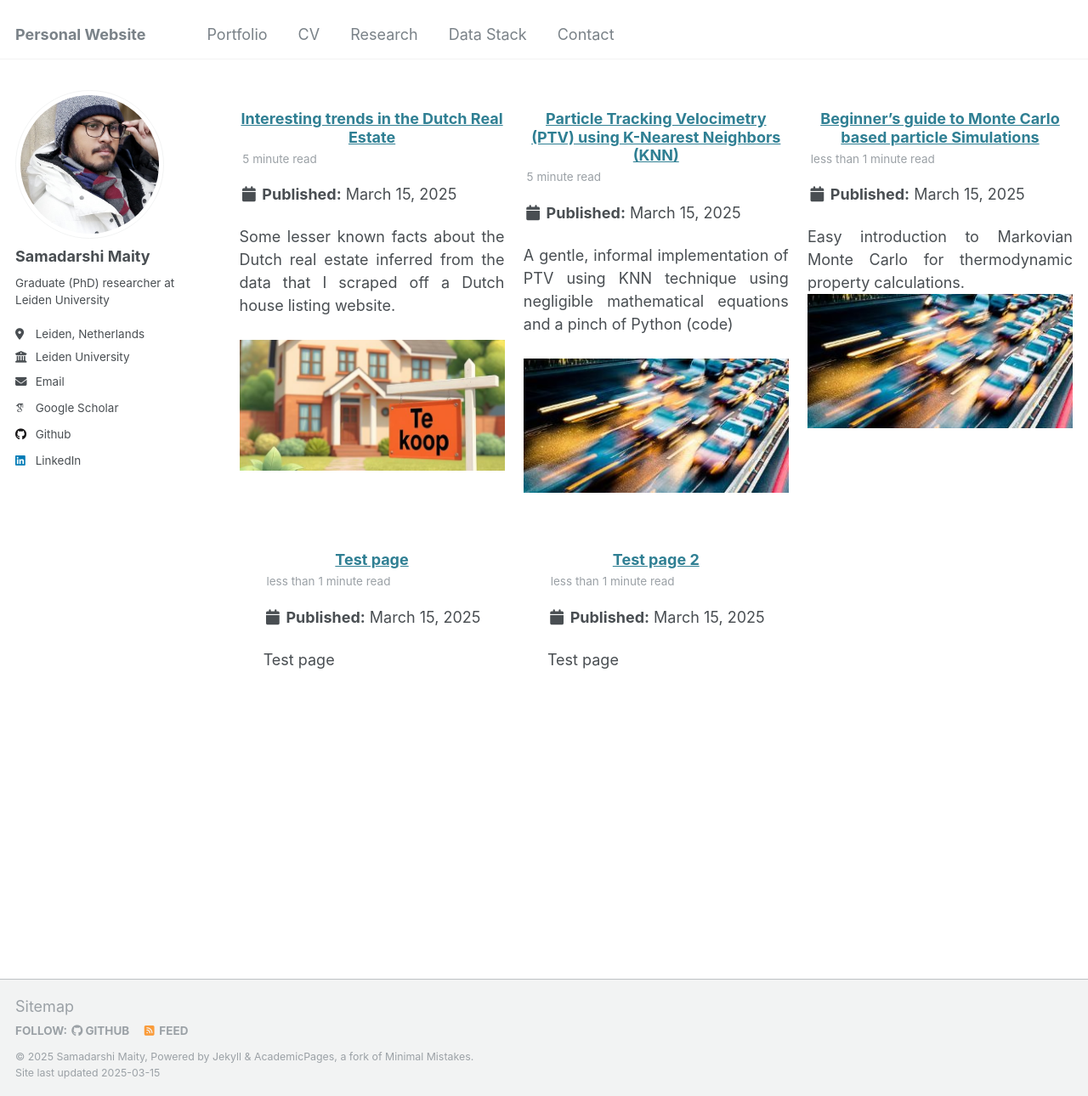
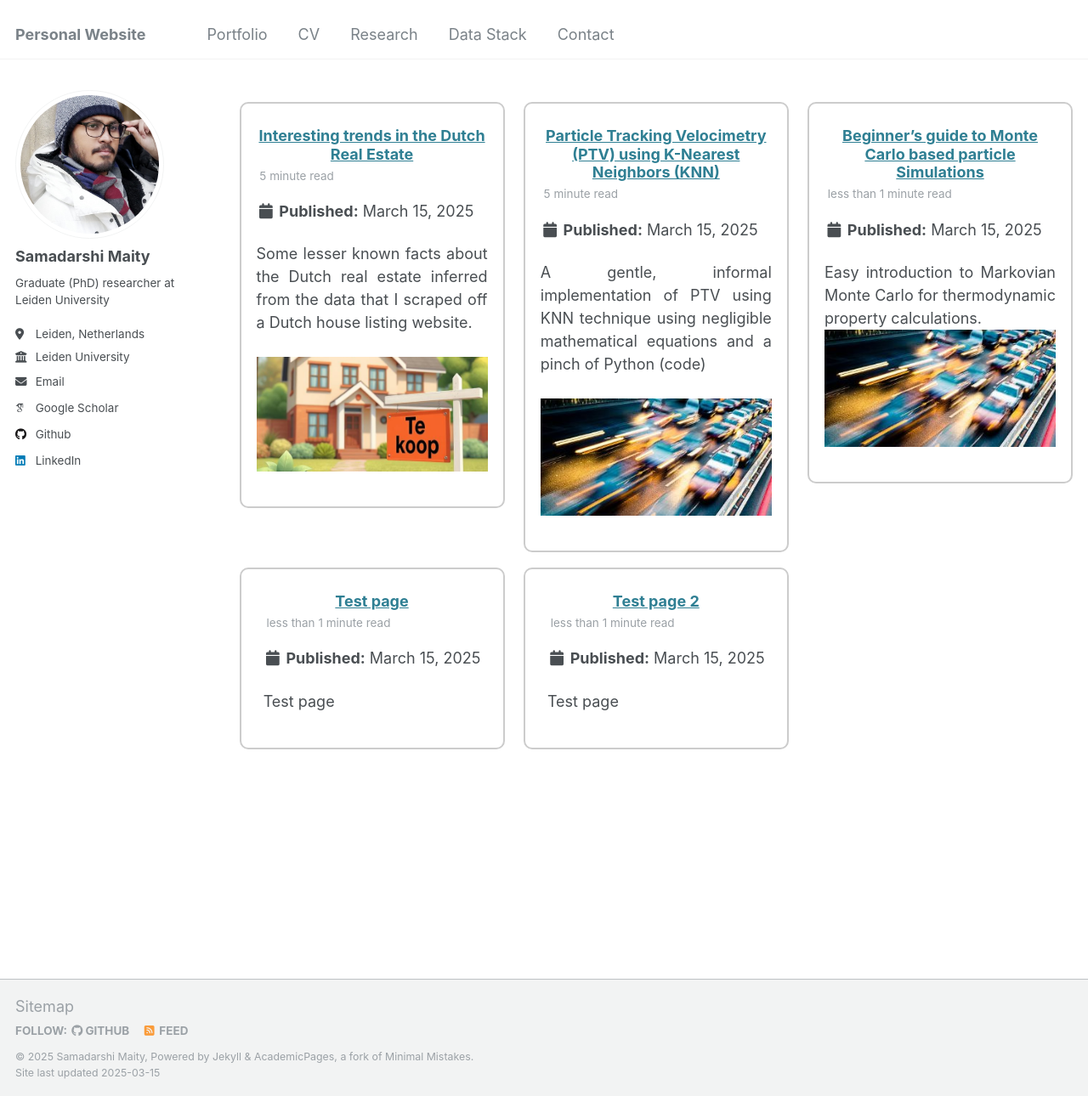
Before and after one commit to Samadarshi-Maity/Samadarshi-Maity.github.io, a Jekyll site: the page built from _pages/portfolio.html, in a window 1280 px wide and 1290 px high. Shown: the whole window at 85% size. Built offline with Jekyll 4.4.1, drawn with Linux system fonts in a browser that asks for light colours; some web fonts are replaced.

Commit message:
Update _archive.scss

```diff
--- a/_sass/_archive.scss
+++ b/_sass/_archive.scss
@@ -118,17 +118,19 @@
   display: flex;
   flex-wrap: wrap;
   justify-content: center; /* Align items to center */
-  gap: 2em; /* Space between grid items */
-  border: 2px solid #ccc; /* Adjust border thickness and color */
-  border-radius: 10px; /* Adjust the roundness of the corners */
-  padding: 1em; /* Add some padding inside the border */
+
 }
 .grid__item {
   display: flex;
   flex-direction: column;
   align-items: center; /* Center elements inside each grid item */
   text-align: justify;
-  margin-bottom: 2em;
+  margin-bottom: 1em;
+
+  gap: 1em; /* Space between grid items */
+  border: 2px solid #ccc; /* Adjust border thickness and color */
+  border-radius: 10px; /* Adjust the roundness of the corners */
+  padding: 1em; /* Add some padding inside the border */
 
 
   .page__meta {
```
